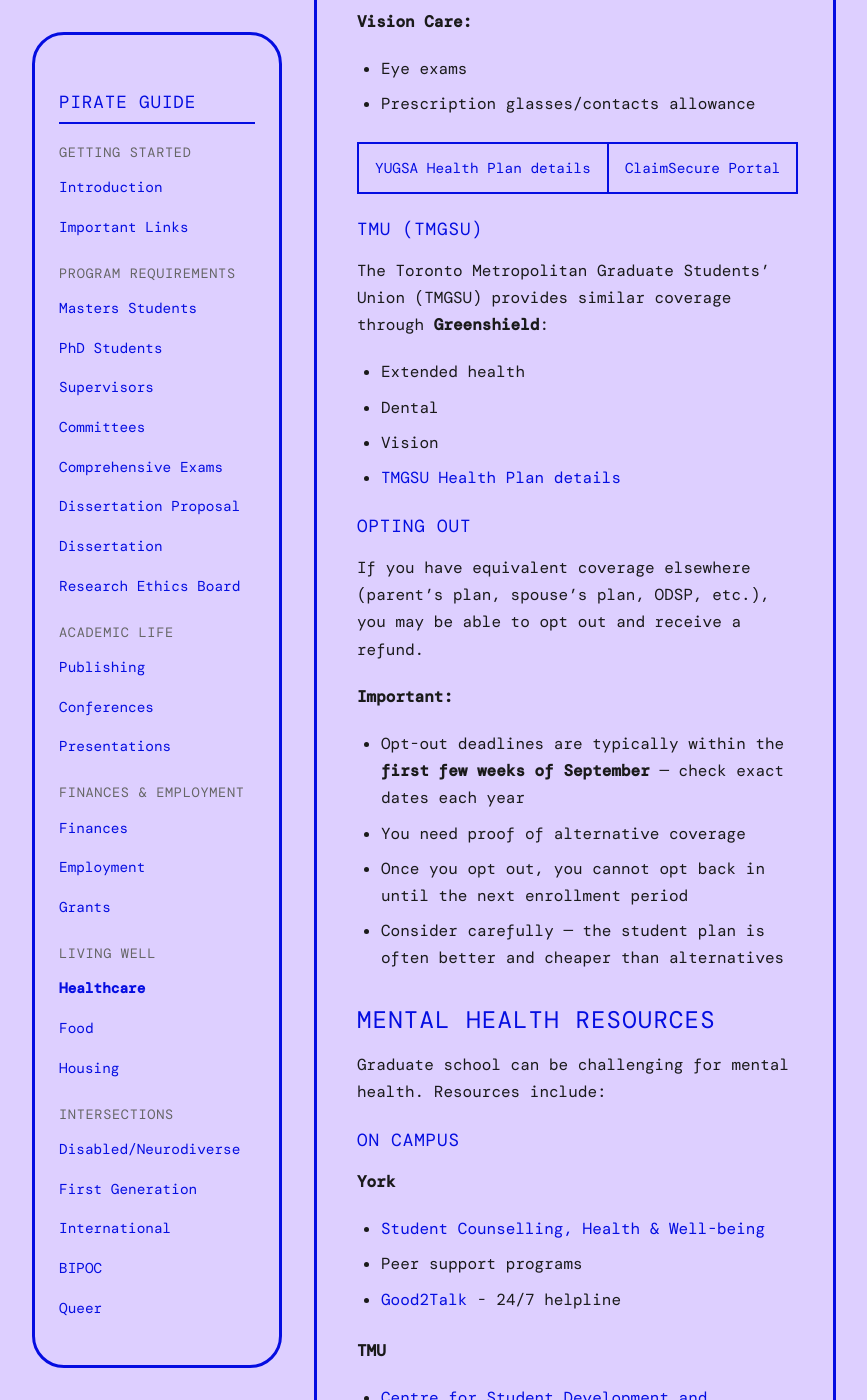
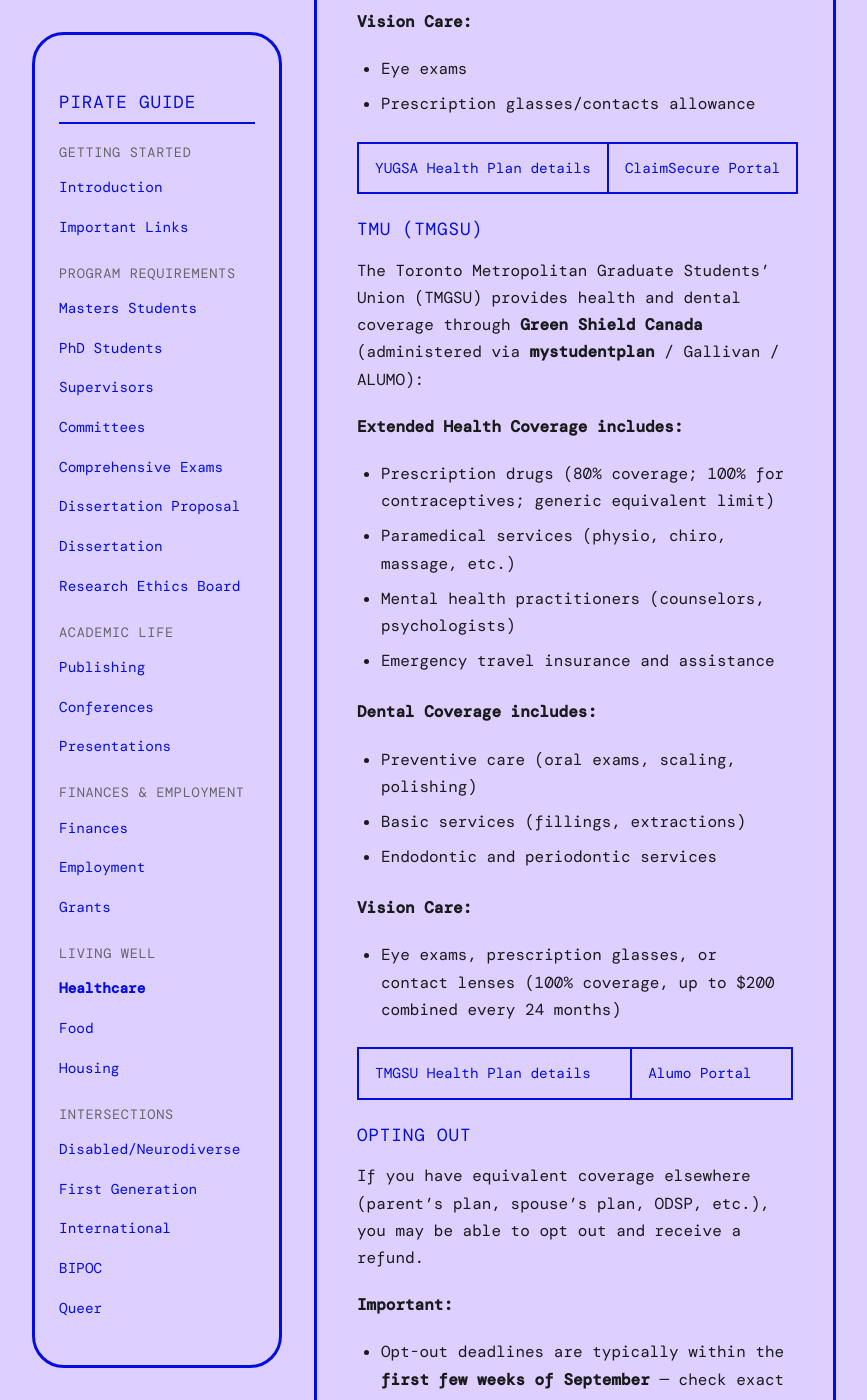
Before and after one commit to iowyth/sorce, a Jekyll site: the page built from _wiki/healthcare.md, in a window 1280 px wide and 1400 px high, scrolled down 1365 px. Shown: the whole window, without its empty margins (206-1073 px from the left). Built offline with Jekyll 4.4.1, drawn with Linux system fonts in a browser that asks for light colours; some web fonts are replaced; comment, search, counter and statistics services are not loaded.

Commit message:
Standardize YUGSA and TMGSU health plan details

```diff
--- a/_wiki/healthcare.md
+++ b/_wiki/healthcare.md
@@ -31,12 +31,23 @@
 
 ### TMU (TMGSU)
 
-The Toronto Metropolitan Graduate Students' Union (TMGSU) provides similar coverage through **Greenshield**:
+The Toronto Metropolitan Graduate Students' Union (TMGSU) provides health and dental coverage through **Green Shield Canada** (administered via **mystudentplan** / Gallivan / ALUMO):
 
-- Extended health
-- Dental
-- Vision
-- [TMGSU Health Plan details](https://www.tmgsu.ca/health-dental-plan)
+**Extended Health Coverage includes:**
+- Prescription drugs (80% coverage; 100% for contraceptives; generic equivalent limit)
+- Paramedical services (physio, chiro, massage, etc.)
+- Mental health practitioners (counselors, psychologists)
+- Emergency travel insurance and assistance
+
+**Dental Coverage includes:**
+- Preventive care (oral exams, scaling, polishing)
+- Basic services (fillings, extractions)
+- Endodontic and periodontic services
+
+**Vision Care:**
+- Eye exams, prescription glasses, or contact lenses (100% coverage, up to $200 combined every 24 months)
+
+[TMGSU Health Plan details](https://www.mystudentplan.ca/tmugrads/en/home) | [Alumo Portal](https://alumo.ca)
 
 ### Opting Out
 
```
